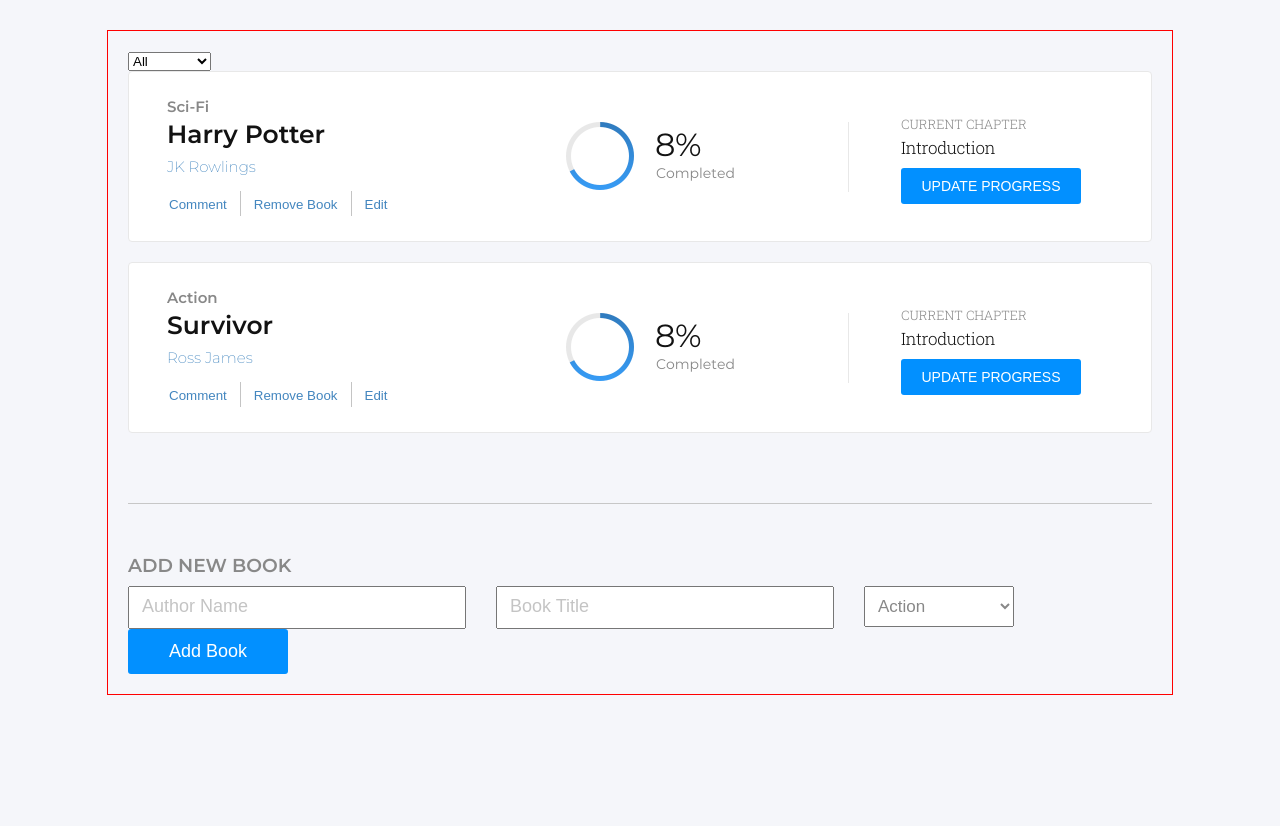
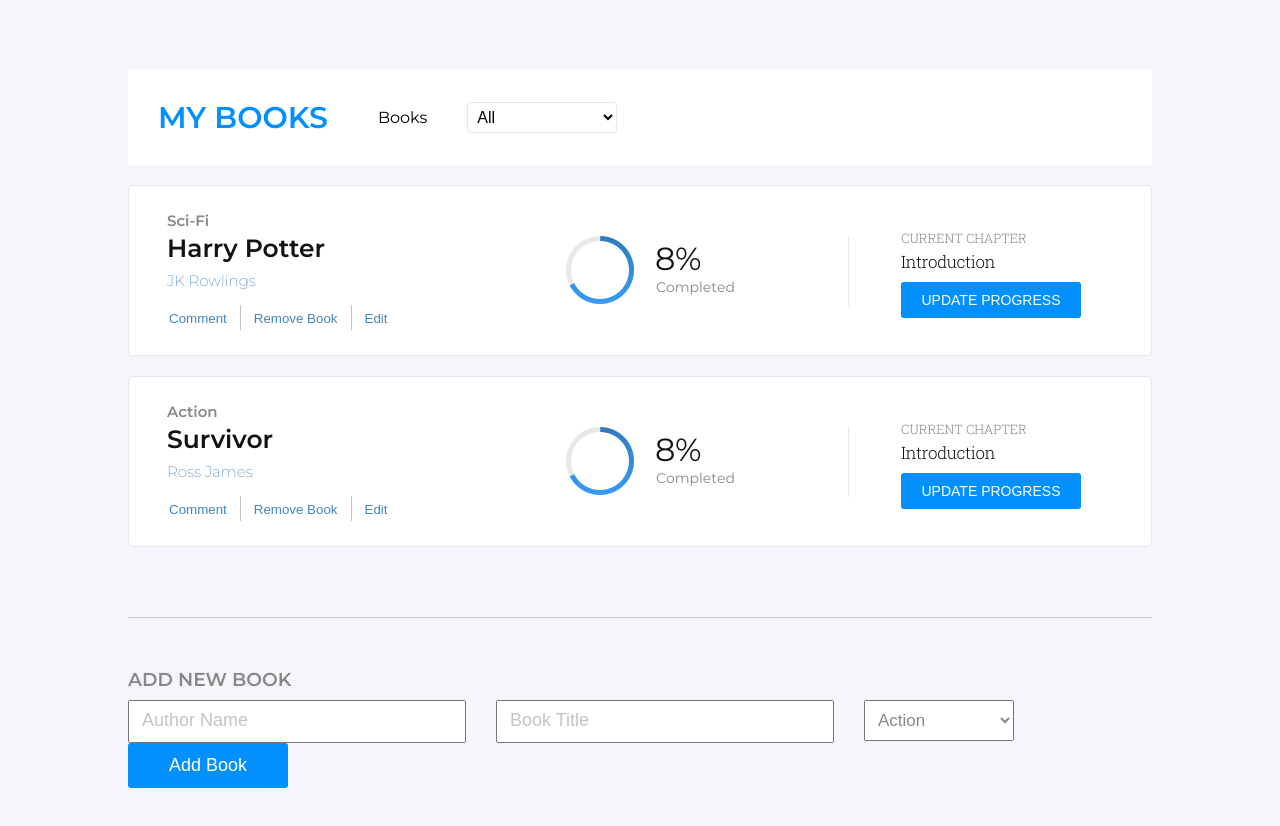
Before and after one commit to Osong-Michael/React-and-Redux-Book-App, a React (Create React App) app: page / in a window 1280 px wide. Shown: the top 826 px of the page. Before the commit the page ends 800 px from the top, so only its background shows below. Built offline with nearby package versions, Linux system fonts and the light colour scheme.

Commit message:
Completed styling and update README file

```diff
--- a/src/components/CategoryFilter.js
+++ b/src/components/CategoryFilter.js
@@ -13,7 +13,7 @@
   ];
 
   return (
-    <select onChange={e => onChange(e.target.value)}>
+    <select onChange={e => onChange(e.target.value)} className="filter-top">
       {
         ['All', ...categories].map((category, idx) => (
           <option key={category} default={idx === 0 && true} value={category}>{category}</option>))
--- a/src/containers/BooksList.js
+++ b/src/containers/BooksList.js
@@ -36,7 +36,11 @@
 
   return (
     <>
-      <CategoryFilter onChange={changeFilter} />
+      <nav className="header">
+        <h1 className="book-app">MY BOOKS</h1>
+        <p className="books-nav">Books</p>
+        <CategoryFilter onChange={changeFilter} />
+      </nav>
       <div>
         <div className="books-ctn">
           { bookList }
--- a/src/index.css
+++ b/src/index.css
@@ -8,7 +8,6 @@
 }
 
 .ctn {
-  border: 1px solid red;
   width: 80%;
   margin: 30px auto;
   padding: 20px;
@@ -18,9 +17,46 @@
 .new-header {
   text-transform: uppercase;
   border-top: 1px solid #c7c7c7;
-  color: #888888;
+  color: #888;
   margin-top: 70px;
   padding: 50px 0 20px 0;
+}
+
+.header {
+  margin: 20px auto;
+  display: flex;
+  flex-direction: row;
+  height: 95px;
+  width: 100%;
+  background-color: #fff;
+  justify-content: start;
+  align-items: center;
+}
+
+.book-app {
+  margin-right: 50px;
+  margin-left: 30px;
+  font-size: 30px;
+  font-weight: bold;
+  font-stretch: normal;
+  font-style: normal;
+  line-height: normal;
+  letter-spacing: normal;
+  color: #0290ff;
+}
+
+.books-nav {
+  margin-right: 40px;
+}
+
+.filter-top {
+  width: 150px;
+  border: 1px solid #e8e8e8;
+  border-radius: 3px;
+  padding: 5px;
+  font-size: 16px;
+  background-color: #fff;
+  outline: none;
 }
 
 .book {
@@ -41,8 +77,7 @@
 }
 
 .cat {
-  color:#888888;
-  /* border: 1px solid red; */
+  color: #888;
   font-size: 15px;
   font-weight: bolder;
   padding-left: 11px;
@@ -50,7 +85,6 @@
 
 .title {
   color: #121212;
-  /* border: 1px solid red; */
   font-size: 25px;
   font-weight: bolder;
   margin-top: -12px;
@@ -59,14 +93,15 @@
 
 .author {
   color: #4386bf;
-  /* border: 1px solid red; */
   margin-top: -17px;
   font-size: 15px;
   font-weight: 300;
   padding-left: 11px;
 }
 
-.cat, .author, .title {
+.cat,
+.author,
+.title {
   width: 25%;
 }
 
@@ -74,14 +109,16 @@
   display: flex;
   flex-direction: row;
   width: 25%;
-  /* border: 1px solid red; */
 }
 
-.first-btn, .second-btn, .third-btn {
+.first-btn,
+.second-btn,
+.third-btn {
   padding: 3px 7px;
 }
 
-.second-btn, .third-btn {
+.second-btn,
+.third-btn {
   border-left: 1px solid #c4c4c4;
 }
 
@@ -94,8 +131,6 @@
 }
 
 .book-form {
-  /* border: 1px solid green; */
-  /* padding: 5px; */
   margin-top: -30px;
 }
 
@@ -130,7 +165,7 @@
 
 .select-tag {
   font-size: 17px;
-  color: #888888;
+  color: #888;
   outline: none;
 }
 
@@ -197,6 +232,5 @@
   text-transform: uppercase;
   outline: none;
   border: none;
-  font-weight: lighter;
   margin-top: -10px;
 }
```
Also changed, not shown: public/screen.png (added), 1 other file (tests, documents, lock files or other folders).
